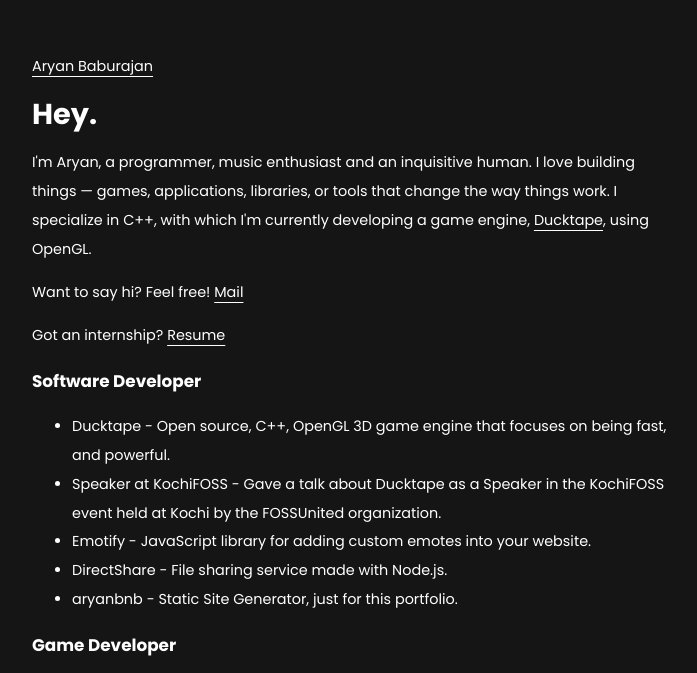
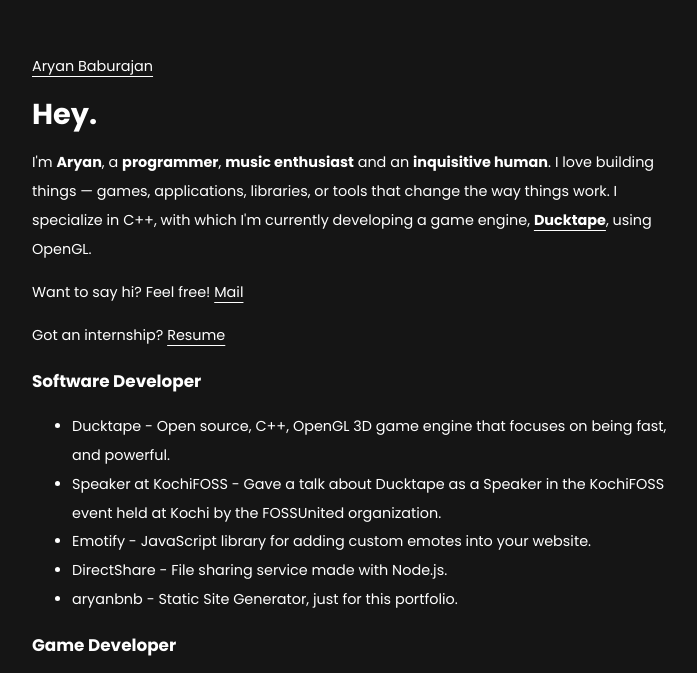
Before and after one commit to aryanbaburajan/aryanbaburajan.github.io, a plain HTML site: page docs/index.html in a window 1280 px wide. Shown: the part 108-781 px from the top of the page, without its empty margins (284-981 px from the left). Drawn offline with Linux system fonts and the light colour scheme.

Commit message:
feat: Add resume.pdf, fix: Bolden some words

```diff
--- a/docs/index.html
+++ b/docs/index.html
@@ -31,10 +31,10 @@
         <div id="content">
             <a href="./index.html">Aryan Baburajan</a>
             <h1>Hey.</h1>
-<p>I'm Aryan, a programmer, music enthusiast and an
-inquisitive human. I love building things — games, applications, libraries, or
+<p>I'm <strong>Aryan</strong>, a <strong>programmer</strong>, <strong>music enthusiast</strong> and an
+<strong>inquisitive human</strong>. I love building things — games, applications, libraries, or
 tools that change the way things work. I specialize in C++, with which I'm
-currently developing a game engine, <a href="https://github.com/DucktapeEngine/Ducktape">Ducktape</a>,
+currently developing a game engine, <a href="https://github.com/DucktapeEngine/Ducktape"><strong>Ducktape</strong></a>,
 using OpenGL.</p>
 <p>Want to say hi? Feel free! <a href="mailto:aryanbaburajan2007@gmail.com">Mail</a></p>
 <p>Got an internship? <a href="./resume.pdf">Resume</a></p>
```
Also changed, not shown: 3 other files.
